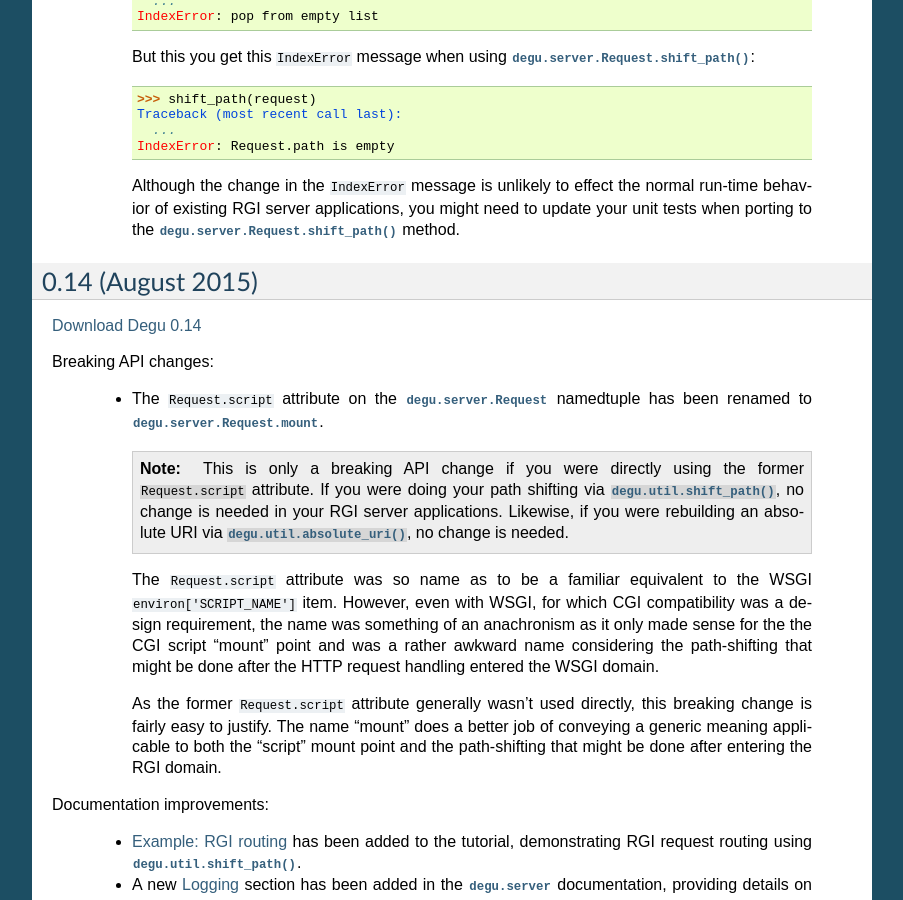
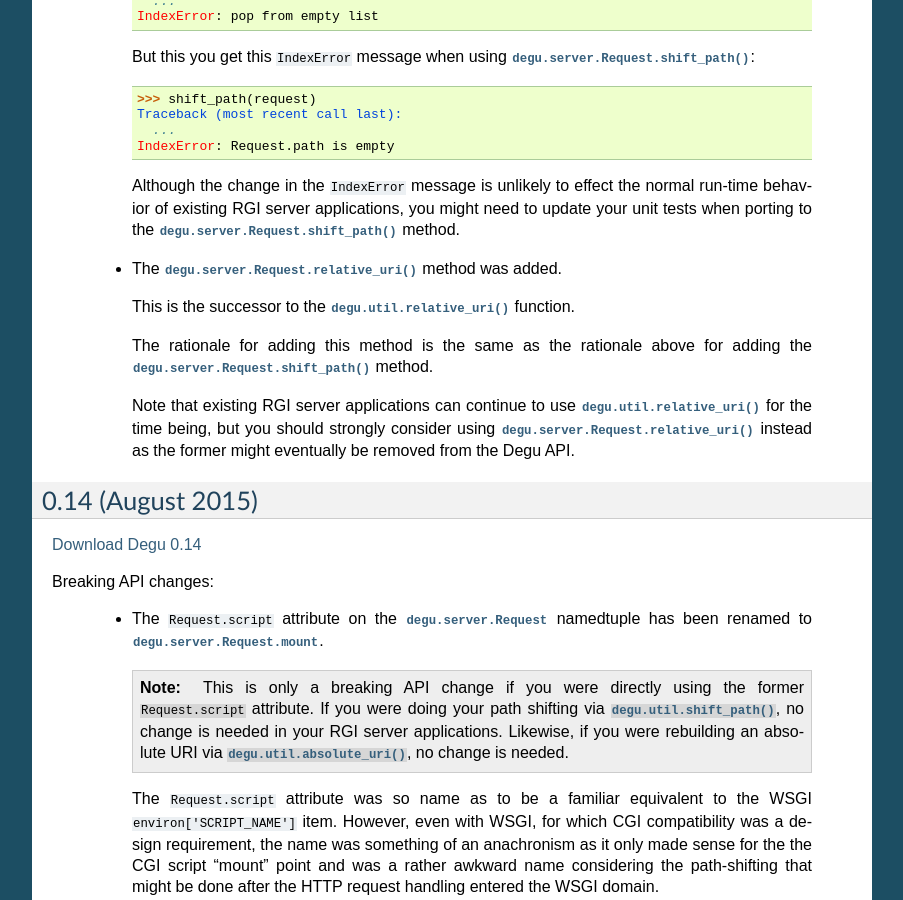
Before and after one commit to json420/degu, a Sphinx documentation site: the page built from doc/changelog.rst, in a window 1280 px wide and 900 px high, scrolled down 1985 px. Shown: the whole window, without its empty margins (198-1101 px from the left). Built offline with Sphinx 7.4.7, drawn with Linux system fonts in a browser that asks for light colours.

Commit message:
Document Request.relative_uri() in changelog.rst

```diff
--- a/doc/changelog.rst
+++ b/doc/changelog.rst
@@ -132,6 +132,18 @@ New API additions:
         the normal run-time behavior of existing RGI server applications, you
         might need to update your unit tests when porting to the
         :meth:`degu.server.Request.shift_path()` method.
+
+    *   The :meth:`degu.server.Request.relative_uri()` method was added.
+
+        This is the successor to the :func:`degu.util.relative_uri()` function.
+
+        The rationale for adding this method is the same as the rationale above
+        for adding the :meth:`degu.server.Request.shift_path()` method.
+
+        Note that existing RGI server applications can continue to use
+        :func:`degu.util.relative_uri()` for the time being, but you should
+        strongly consider using :meth:`degu.server.Request.relative_uri()`
+        instead as the former might eventually be removed from the Degu API.
 
 
 
```
